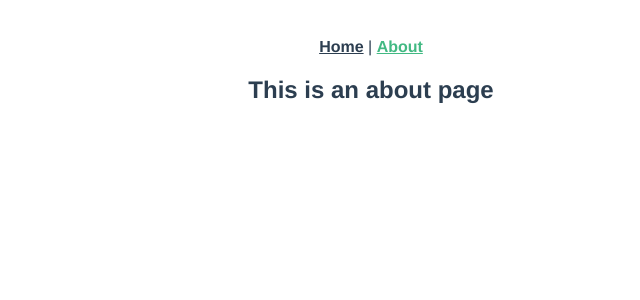
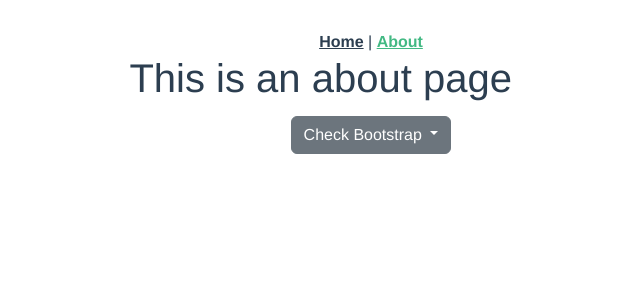
Before and after one commit to HNU-20150178/noborito, a Vue app: page /about in a window 1280 px wide. Shown: the top 300 px of the page, without its empty margins (269-909 px from the left). Built offline with nearby package versions, Linux system fonts and the light colour scheme.

Commit message:
「Bootstrap tag」add

```diff
--- a/package.json
+++ b/package.json
@@ -10,6 +10,7 @@
   "dependencies": {
     "@popperjs/core": "^2.11.6",
     "bootstrap": "^5.2.1",
+    "bootstrap-vue": "^2.22.0",
     "bootstrap-vue-3": "^0.3.3",
     "core-js": "^3.8.3",
     "vue": "^3.2.39",
--- a/src/main.js
+++ b/src/main.js
@@ -3,5 +3,7 @@
 import router from "./router/index"
 import BootstrapVue3 from 'bootstrap-vue-3'
 
+import "bootstrap/dist/css/bootstrap.min.css"
+import "bootstrap"
 
 createApp(App).use(BootstrapVue3).use(router).mount('#app')
--- a/src/views/AboutView.vue
+++ b/src/views/AboutView.vue
@@ -1,5 +1,23 @@
 <template>
   <div class="about">
-    <h1>This is an about page</h1>
+    <h1>
+      This is an about page<span class="badge badge-secondary">New</span>
+    </h1>
+  </div>
+  <div>
+        <button
+      class="btn btn-secondary dropdown-toggle"
+      type="button"
+      id="dropdownMenuButton1"
+      data-bs-toggle="dropdown"
+      aria-expanded="false"
+    >
+      Check Bootstrap
+    </button>
+    <ul class="dropdown-menu" aria-labelledby="dropdownMenuButton1">
+      <li><a class="dropdown-item" href="#">Action</a></li>
+      <li><a class="dropdown-item" href="#">Another action</a></li>
+      <li><a class="dropdown-item" href="#">Something else here</a></li>
+    </ul>
   </div>
 </template>
```
Also changed, not shown: 1 other file (tests, documents, lock files or other folders).
